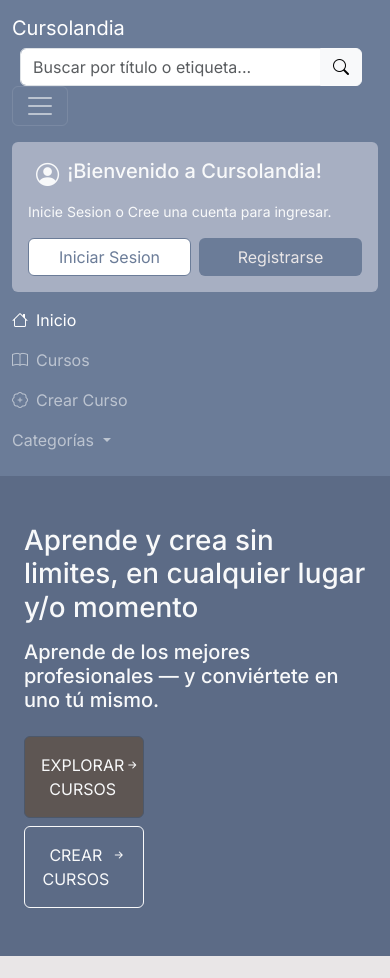
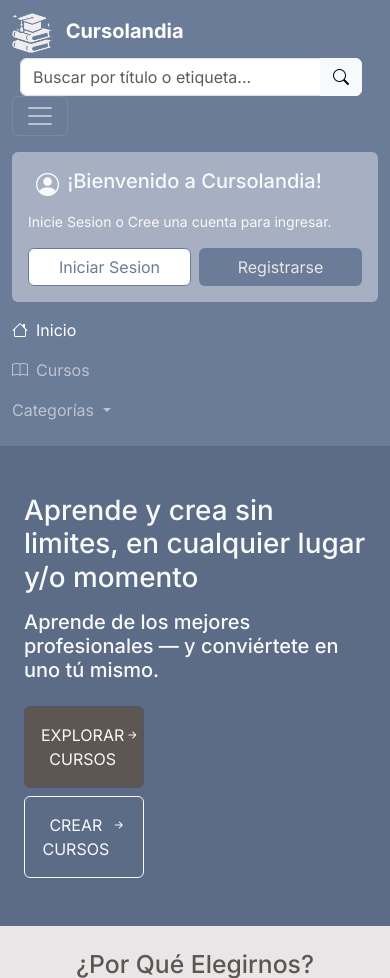
Before and after one commit to FacuD-20/Cursolandia, a PHP site: page / in a window 390 px wide, after a click that opens the changed part. Shown: the top 978 px of the page. Run offline with PHP 8.4, Linux system fonts and the light colour scheme.

Commit message:
Archivos linkeados y funcionales, tanto en mobil como pc.

```diff
--- a/Interfaz/Incluidos/cabecera.php
+++ b/Interfaz/Incluidos/cabecera.php
@@ -33,7 +33,10 @@ require_once __DIR__ . '/../../carga.php';
             <nav class="navbar navbar-expand-lg navbar-dark mi-bg-grisazulado">
                 <div class="container-fluid">
                     <!-- Logo/Nombre -->
-                    <a class="navbar-brand" href="#">Cursolandia</a>
+                    <a class="navbar-brand" href="<?php echo URL_BASE;?>/index.php">
+                        <img src="<?php echo URL_BASE; ?>/Interfaz/Activos/logo Cursolandia.png" alt="Logo" style="max-height: 40px;">
+                        <span class="text-white fw-bold ms-2 fs-5">Cursolandia</span>
+                    </a>
                     <!-- Pantalla para celular -->
                     <!-- Buscador -->
                     <form class="d-lg-none d-flex flex-grow-1 mx-2" role="search">
@@ -57,20 +60,17 @@ require_once __DIR__ . '/../../carga.php';
                             <p class="small">Inicie Sesion o Cree una cuenta para ingresar.</p>
                             <div class="d-flex gap-2">
                                 <!-- Botones de Inicion de Sesion y Registro -->
-                                <a href="" class="btn mi-btn-i w-50">Iniciar Sesion</a>
-                                <a href="" class="btn mi-btn-r w-50">Registrarse</a>
+                                <a href="<?php echo URL_BASE;?>/Interfaz/Usuario/acceder.php" class="btn mi-btn-i w-50">Iniciar Sesion</a>
+                                <a href="<?php echo URL_BASE;?>/Interfaz/Usuario/registrarse.php" class="btn mi-btn-r w-50">Registrarse</a>
                             </div>
                         </div>
                         <!-- Opciones Varias -->
                         <ul class="navbar-nav me-auto mb-2 mb-lg-0">
                             <li class="nav-item">
-                                <a class="nav-link active" aria-current="page" href="#"><i class="bi bi-house me-2"></i>Inicio</a>
+                                <a class="nav-link active" aria-current="page" href="<?php echo URL_BASE;?>/index.php"><i class="bi bi-house me-2"></i>Inicio</a>
                             </li>
                             <li class="nav-item">
-                                <a class="nav-link" href="#"><i class="bi bi-book me-2"></i>Cursos</a>
-                            </li>
-                            <li class="nav-item">
-                                <a class="nav-link" href="#"><i class="bi bi-patch-plus me-2"></i></i>Crear Curso</a>
+                                <a class="nav-link" href="<?php echo URL_BASE;?>/Interfaz/Cursos/catalogo.php"><i class="bi bi-book me-2"></i>Cursos</a>
                             </li>
                             <li class="nav-item dropdown">
                                 <a class="nav-link dropdown-toggle" href="#" role="button" data-bs-toggle="dropdown" aria-expanded="false">
@@ -91,8 +91,8 @@ require_once __DIR__ . '/../../carga.php';
                         </form>
                         <!-- Btnes de Inicio y Registro para Pantallas >= lg -->
                         <div class="d-none d-lg-flex ms-auto gap-2">
-                            <a href="" class="btn mi-btn-i">Iniciar Sesion</a>
-                            <a href="" class="btn mi-btn-r">Registrarse</a>
+                            <a href="<?php echo URL_BASE;?>/Interfaz/Usuario/acceder.php" class="btn mi-btn-i">Iniciar Sesion</a>
+                            <a href="<?php echo URL_BASE;?>/Interfaz/Usuario/registrarse.php" class="btn mi-btn-r">Registrarse</a>
                         </div>
                     </div>
                 </div>
--- a/Interfaz/Usuario/perfil.php
+++ b/Interfaz/Usuario/perfil.php
@@ -47,7 +47,7 @@ include RUTA_BASE . '/Interfaz/Incluidos/cabecera.php';
                             Mis Cursos
                         </a>
                         <a href="#intereses_antecedentes" class="list-group-item list-group-item-action text-start border-0 rounded-3 mb-1">
-                            <i class="bi bi-book me-2"></i>
+                            <i class="bi bi-bookmark-plus me-2"></i>
                             Antecedentes e Intereses
                         </a>
                         <a href="#plan_pro" class="list-group-item list-group-item-action text-start border-0 rounded-3 mb-1">
--- a/index.php
+++ b/index.php
@@ -13,17 +13,17 @@ include RUTA_BASE . '/Interfaz/Incluidos/cabecera.php';
                     <h5 class ="my-3">Aprende de los mejores profesionales — y conviértete en uno tú mismo.</h5>
                     <!-- Botones en Celular -->
                     <div class="d-lg-none d-flex flex-column flex-lg-row gap-2 mt-4" style ="width: 35%">
-                        <a href="" class="d-flex btn mis-bgs-btns w-auto p-3 text-light">EXPLORAR CURSOS <i class="bi bi-arrow-right-short ms-auto"></i></a>
-                        <a href="" class="d-flex btn btn-outline-light w-auto p-3">CREAR CURSOS <i class="bi bi-arrow-right-short ms-auto"></i></a>
+                        <a href="<?php echo URL_BASE;?>/Interfaz/Cursos/catalogo.php" class="d-flex btn mis-bgs-btns w-auto p-3 text-light">EXPLORAR CURSOS <i class="bi bi-arrow-right-short ms-auto"></i></a>
+                        <a href="<?php echo URL_BASE;?>/Interfaz/Usuario/acceder.php" class="d-flex btn btn-outline-light w-auto p-3">CREAR CURSOS <i class="bi bi-arrow-right-short ms-auto"></i></a>
                     </div>
                     <!-- Botones en computadora -->
                     <div class="d-none d-lg-flex flex-column flex-lg-row gap-3 mt-4 w-75">
-                        <a href="" class="btn mis-bgs-btns w-100 py-3 text-light">EXPLORAR CURSOS <i class="bi bi-arrow-right-short"></i></a>
-                        <a href="" class="btn btn-outline-light w-100 py-3">CREAR CURSOS <i class="bi bi-arrow-right-short"></i></a>
+                        <a href="<?php echo URL_BASE;?>/Interfaz/Cursos/catalogo.php" class="btn mis-bgs-btns w-100 py-3 text-light">EXPLORAR CURSOS <i class="bi bi-arrow-right-short"></i></a>
+                        <a href="<?php echo URL_BASE;?>/Interfaz/Usuario/acceder.php" class="btn btn-outline-light w-100 py-3">CREAR CURSOS<i class="bi bi-arrow-right-short"></i></a>
                     </div>
                 </div>
                 <div class="d-none d-lg-block col-6">
-                    <img src="Interfaz/Activos/img-banner main section.webp" alt="" class="img-fluid rounded-4">
+                    <img src="<?php echo URL_BASE;?>/Interfaz/Activos/img-banner main section.webp" alt="" class="img-fluid rounded-4">
                 </div>
             </div>
         </div>
@@ -240,7 +240,7 @@ include RUTA_BASE . '/Interfaz/Incluidos/cabecera.php';
                             <li class="mb-4"><i class="bi bi-check-circle-fill text-success"></i> Maximo de 5MB de tamaños de archivos.</li>
                         </ul>
                     </div>
-                    <a href="#" class="btn mis-bgs-btns-G mt-auto">Registrarse Gratis</a>
+                    <a href="<?php echo URL_BASE;?>/Interfaz/Usuario/registrarse.php" class="btn mis-bgs-btns-G mt-auto">Registrarse Gratis</a>
                 </div>
             </div>
             <div class="col-12 col-lg-4">
```
Also changed, not shown: Interfaz/Usuario/acceder.php (+22 -10 lines), Interfaz/Usuario/registrarse.php (+14 -7 lines).
